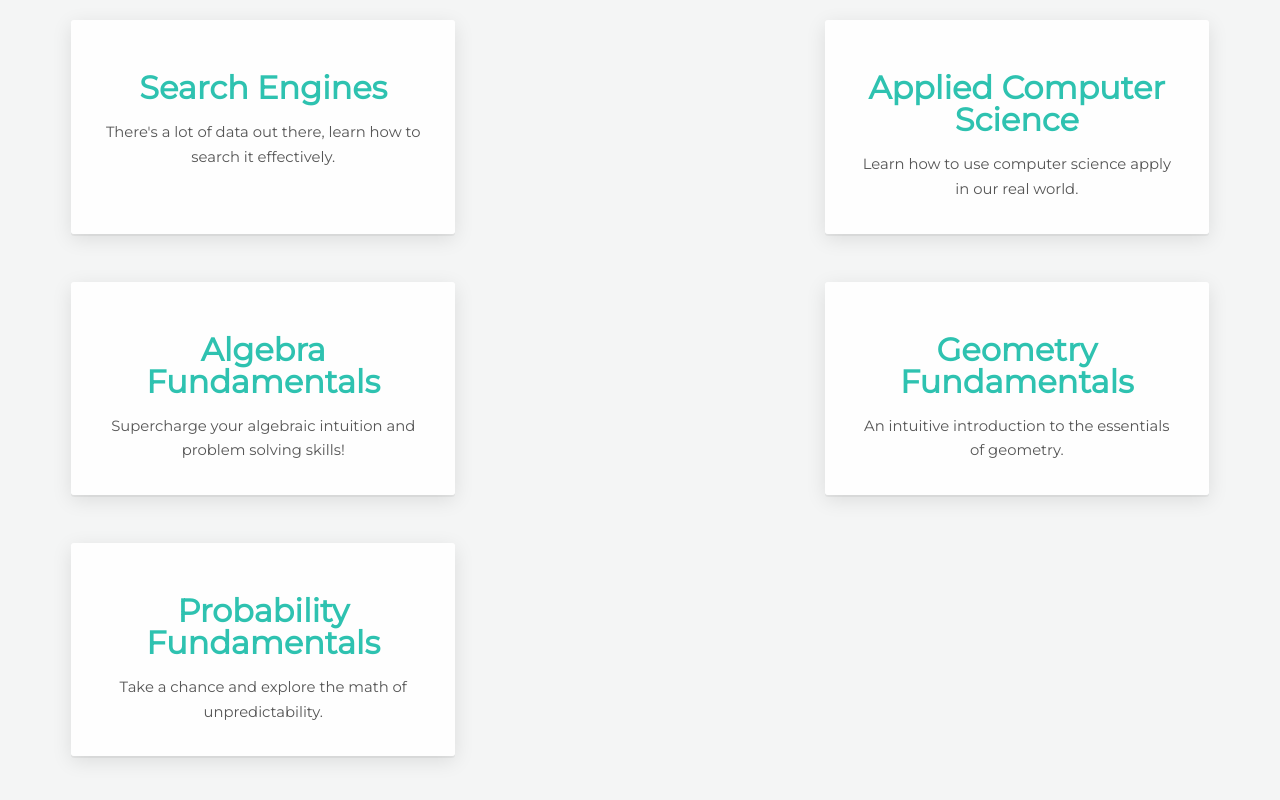
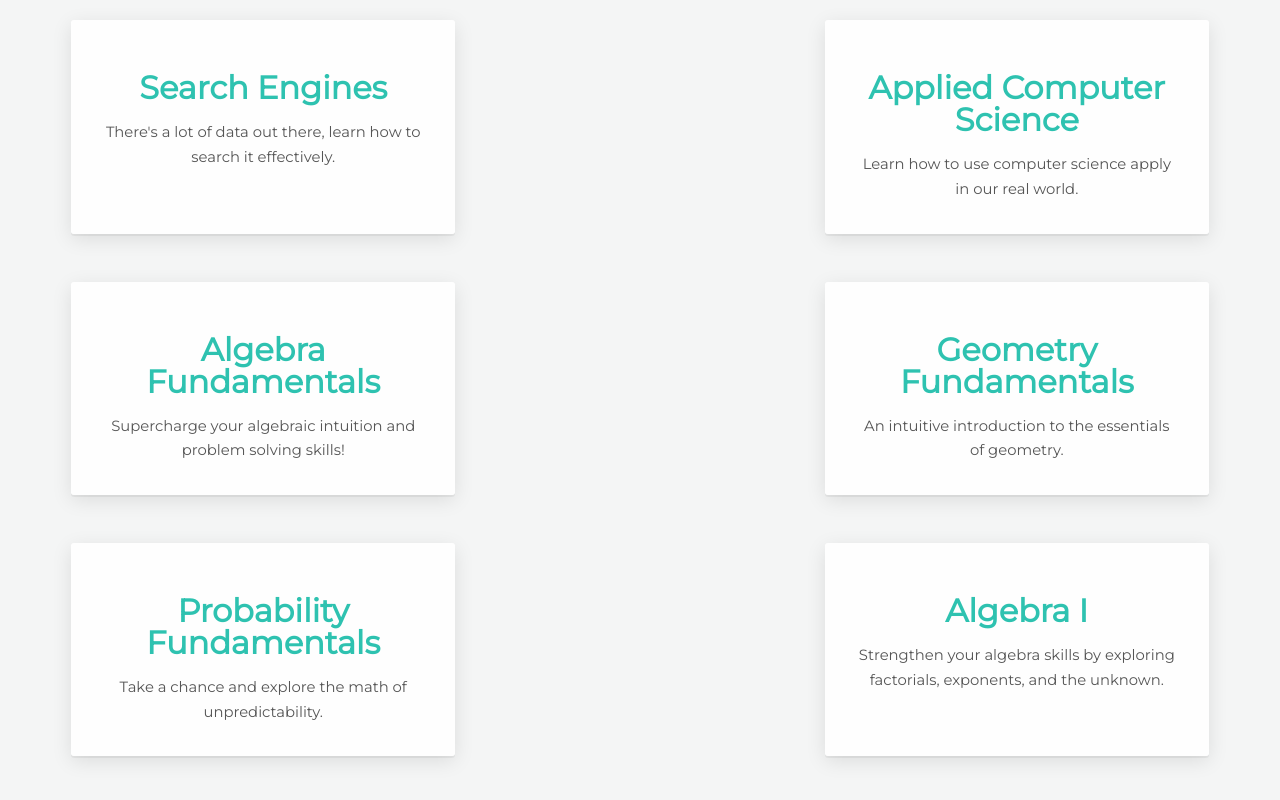
Before and after one commit to civita-laurea/ASU-Game, a React (Create React App) app in the folder Frontend/: page / in a window 1280 px wide. Shown: the part 1012-1812 px from the top of the page. Built offline with nearby package versions, Linux system fonts and the light colour scheme.

Commit message:
Add more element

```diff
--- a/Frontend/src/emojipedia.js
+++ b/Frontend/src/emojipedia.js
@@ -77,6 +77,13 @@ const emojipedia = [
       meaning:
         "Take a chance and explore the math of unpredictability."
     },
+    {
+      id: 12,
+
+      name: "Algebra I",
+      meaning:
+        "Strengthen your algebra skills by exploring factorials, exponents, and the unknown."
+    },
   ];
 
   export default emojipedia;
```
Also changed, not shown: 1 other file (tests, documents, lock files or other folders).
